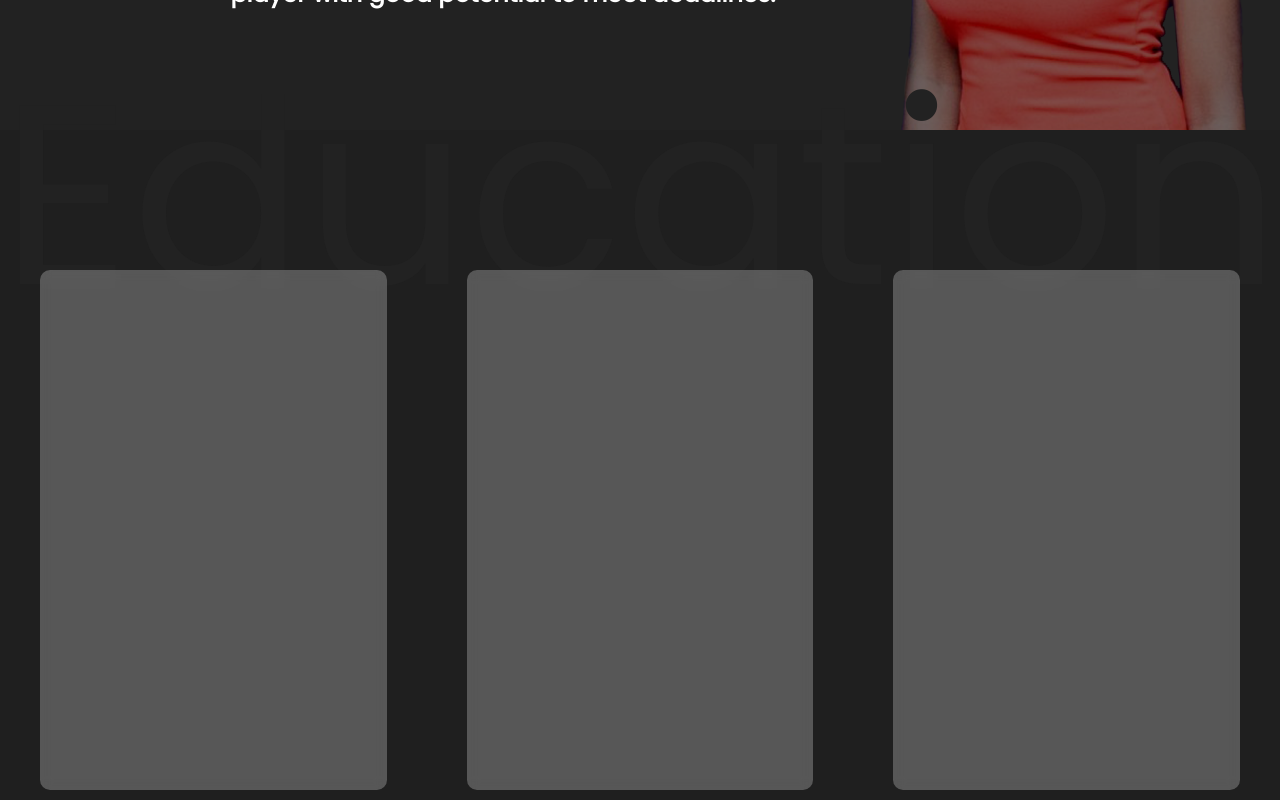
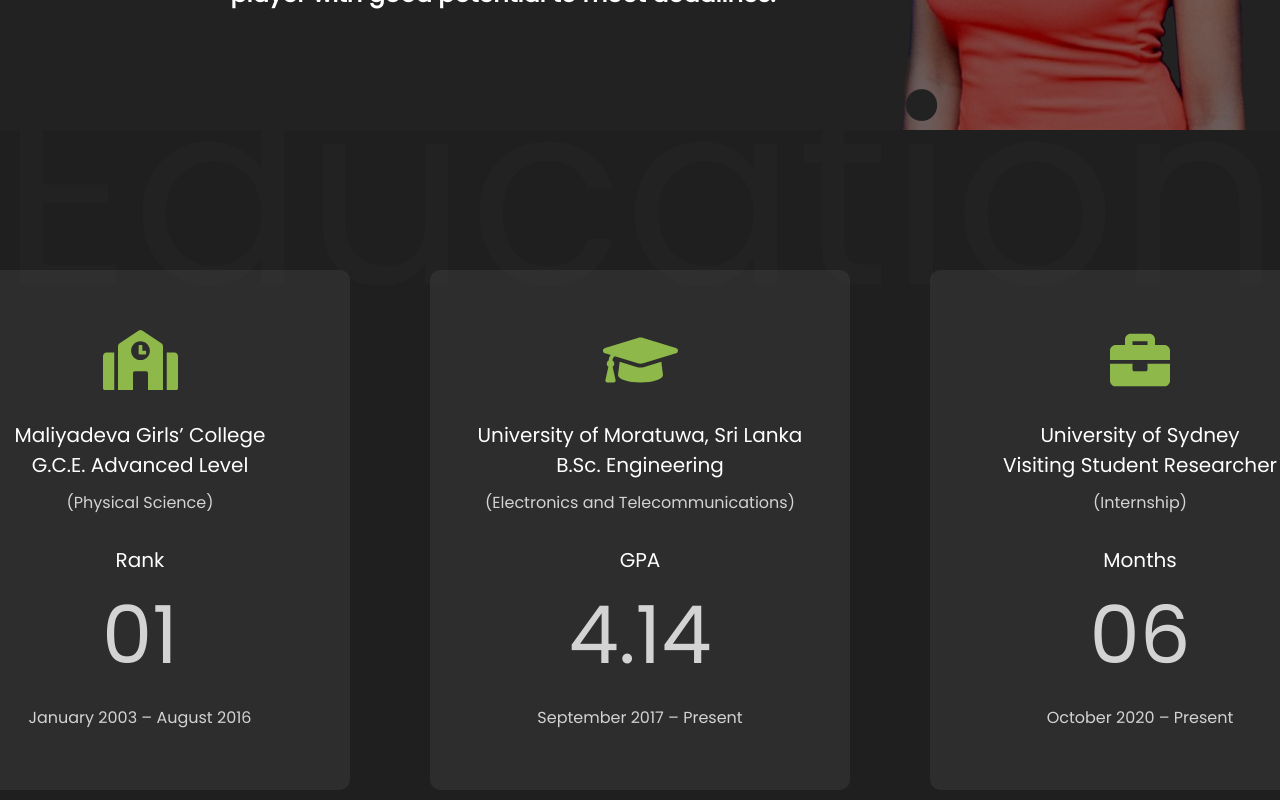
Before and after one commit to Isuru-Dissanayake/the-amaya, a React (Create React App) app: page / in a window 1280 px wide. Shown: the part 580-1380 px from the top of the page. Built offline with nearby package versions, Linux system fonts and the light colour scheme.

Commit message:
fade in and out

```diff
--- a/src/components/pages/educationpage/index.js
+++ b/src/components/pages/educationpage/index.js
@@ -2,13 +2,42 @@
 import './styles.css'
 import { FontAwesomeIcon } from '@fortawesome/react-fontawesome'
 import { faGithubSquare, faMedium, faLinkedin, faYoutubeSquare } from "@fortawesome/free-brands-svg-icons"
+import { faGraduationCap, faSchool, faBriefcase } from '@fortawesome/free-solid-svg-icons'
 import { Link, Element, Events, animateScroll as scroll, scrollSpy, scroller } from 'react-scroll'
 
+
+function FadeInSection(props) {
+  const [isVisible, setVisible] = React.useState(true);
+  const domRef = React.useRef();
+  React.useEffect(() => {
+    const observer = new IntersectionObserver(entries => {
+      entries.forEach(entry => setVisible(entry.isIntersecting));
+    });
+    observer.observe(domRef.current);
+    return () => observer.unobserve(domRef.current);
+  }, []);
+  return (
+    <div
+      className={`fade-in-section ${isVisible ? 'is-visible' : ''}`}
+      ref={domRef}
+    >
+      {props.children}
+    </div>
+  );
+}
 class EducationPage extends React.Component {
-
+  countGpa = () => {
+    console.log('hhkk')
+  }
   changeEducationCard = () => {
     const windowWidth = window.innerWidth;
-    console.log(windowWidth);
+    if (windowWidth < 1000){
+      document.getElementById('education-page-cards-container').style.flexDirection = 'column';
+      document.getElementById('Education-page-section').style.height = '1700px';
+    } else {
+      document.getElementById('education-page-cards-container').style.flexDirection = 'row';
+      document.getElementById('Education-page-section').style.height = '800px';
+    }
   }
   componentDidMount = () => {
     window.addEventListener("resize", this.changeEducationCard);
@@ -16,7 +45,8 @@
 
   render() {
     return(
-      <Element name="Education-page-section" className="Education-page-section">
+
+      <Element id="Education-page-section" name="Education-page-section" className="Education-page-section">
         <div className="education-page-title">
           <div className="hover-to-tomato">E</div>
           <div className="hover-to-tomato">d</div>
@@ -28,18 +58,44 @@
           <div className="hover-to-tomato">o</div>
           <div className="hover-to-tomato">n</div>
         </div>
-        <div className="education-page-cards-container">
-          <div className="educatio-page-card">
+        <div id="education-page-cards-container" className="education-page-cards-container">
+          <FadeInSection>
+            <div className="educatio-page-card">
+              <FontAwesomeIcon icon={faSchool} className="education-page-card-icon"/>
+              <div className="education-page-card-title">Maliyadeva Girls’ College</div>
+              <div className="education-page-card-title">G.C.E. Advanced Level</div>
+              <div className="education-page-card-subtitle">(Physical Science)</div>
+              <div className="education-page-card-number-title">Rank</div>
+              <div className="education-page-card-number">01</div>
+              <div className="education-page-card-subtitle">January 2003 – August 2016</div>
+            </div>
+          </FadeInSection>
+          <FadeInSection>
+            <div className="educatio-page-card">
+              <FontAwesomeIcon icon={faGraduationCap} className="education-page-card-icon"/>
+              <div className="education-page-card-title">University of Moratuwa, Sri Lanka</div>
+              <div className="education-page-card-title">B.Sc. Engineering</div>
+              <div className="education-page-card-subtitle">(Electronics and Telecommunications)</div>
+              <div className="education-page-card-number-title">GPA</div>
+              <div className="education-page-card-number">4.14</div>
+              <div className="education-page-card-subtitle">September 2017 – Present</div>
 
-          </div>
-          <div className="educatio-page-card">
-
-          </div>
-          <div className="educatio-page-card">
-
-          </div>
+            </div>
+          </FadeInSection>
+          <FadeInSection>
+            <div className="educatio-page-card">
+              <FontAwesomeIcon icon={faBriefcase} className="education-page-card-icon"/>
+              <div className="education-page-card-title">University of Sydney</div>
+              <div className="education-page-card-title">Visiting Student Researcher</div>
+              <div className="education-page-card-subtitle">(Internship)</div>
+              <div className="education-page-card-number-title">Months</div>
+              <div className="education-page-card-number">06</div>
+              <div className="education-page-card-subtitle">October 2020 – Present</div>
+            </div>
+          </FadeInSection>
         </div>
       </Element>
+
     )
   }
 }
--- a/src/components/pages/educationpage/styles.css
+++ b/src/components/pages/educationpage/styles.css
@@ -4,6 +4,7 @@
   height: 800px;
   overflow: hidden;
   background-color: #1f1f1f;
+  transition: all 0.5s;
 }
 .education-page-title {
   cursor: default;
@@ -29,19 +30,62 @@
   height: 500px;
   width: 100%;
   z-index: 2;
+  transition: all 0.5s;
 }
 .educatio-page-card{
+  display: flex;
+  text-align: center;
+  flex-direction: column;
+  align-items: center;
   margin: 40px;
   padding: 10px;
   width: 400px;
   height: 500px;
   background-color: white;
-  background: rgba( 255, 255, 255, 0.25 );
+  background: rgba(88, 88, 88, 0.25);
   backdrop-filter: blur( 6.0px );
   -webkit-backdrop-filter: blur( 6.0px );
   border-radius: 10px;
-  transition: all 0.5s;
+  transition: all 0.2s;
 }
 .educatio-page-card:hover {
-  height: 600px;
+  border-top: 10px solid tomato;
+  border-bottom: 10px solid tomato;
 }
+.education-page-card-title {
+  font-size: 20px;
+  color: white;
+}
+.education-page-card-icon{
+  font-size: 60px;
+  color: #8eb849;
+  padding: 20px;
+  padding-bottom: 30px;
+  margin-top: 30px;
+}
+.education-page-card-subtitle {
+  font-size: 16px;
+  color: rgb(211, 211, 211);
+  padding: 10px;
+}
+.education-page-card-number-title {
+  font-size: 20px;
+  color: white;
+  padding-top: 20px;
+}
+.education-page-card-number {
+  font-size: 80px;
+  color: rgb(211, 211, 211);
+}
+.fade-in-section {
+  opacity: 0;
+  transform: translateY(20vh);
+  visibility: hidden;
+  transition: opacity 0.6s ease-out, transform 1.2s ease-out;
+  will-change: opacity, visibility;
+}
+.fade-in-section.is-visible {
+  opacity: 1;
+  transform: none;
+  visibility: visible;
+}
--- a/src/components/pages/homepage/index.js
+++ b/src/components/pages/homepage/index.js
@@ -6,10 +6,31 @@
 import { Link, Element, Events, animateScroll as scroll, scrollSpy, scroller } from 'react-scroll'
 
 import { EducationPage, ResearchPage, SkillsPage, AchievementsPage } from '../index'
+
+function FadeInSection(props) {
+  const [isVisible, setVisible] = React.useState(true);
+  const domRef = React.useRef();
+  React.useEffect(() => {
+    const observer = new IntersectionObserver(entries => {
+      entries.forEach(entry => setVisible(entry.isIntersecting));
+    });
+    observer.observe(domRef.current);
+    return () => observer.unobserve(domRef.current);
+  }, []);
+  return (
+    <div
+      className={`fade-in-section ${isVisible ? 'is-visible' : ''}`}
+      ref={domRef}
+    >
+      {props.children}
+    </div>
+  );
+}
 class HomePage extends React.Component {
   constructor(props) {
     super(props);
     this.state = {
+      showEduCard: false,
       changeDescription : false,
       title : "Amaya Dharmasiri"
     }
@@ -52,7 +73,9 @@
     Events.scrollEvent.remove('begin');
     Events.scrollEvent.remove('end');
   }
-
+  countGpa = () => {
+    this.setState({showEduCard: true})
+  }
   render() {
     return (
       <div id="home-container" className="home-container">
@@ -60,7 +83,7 @@
           <Link activeClass="active-item" to="Home-page-section" spy={true} smooth={true} duration={500} offset={-110} className="nav-bar-item">
             About
           </Link>
-          <Link activeClass="active-item" to="Education-page-section" spy={true} smooth={true} duration={500} offset={-90} className="nav-bar-item">
+          <Link activeClass="active-item" to="Education-page-section" spy={true} smooth={true} duration={500} offset={-110} className="nav-bar-item"  onSetActive={this.countGpa}>
             Education
           </Link>
           <Link activeClass="active-item" to="Research-page-section" spy={true} smooth={true} duration={500} offset={-90} className="nav-bar-item">
@@ -104,7 +127,9 @@
             ): <div></div>}
         </Element>
         <EducationPage/>
+        <FadeInSection>
         <ResearchPage/>
+        </FadeInSection>
         <SkillsPage/>
         <AchievementsPage/>
       </div>
```
Also changed, not shown: 1 other file (tests, documents, lock files or other folders).
